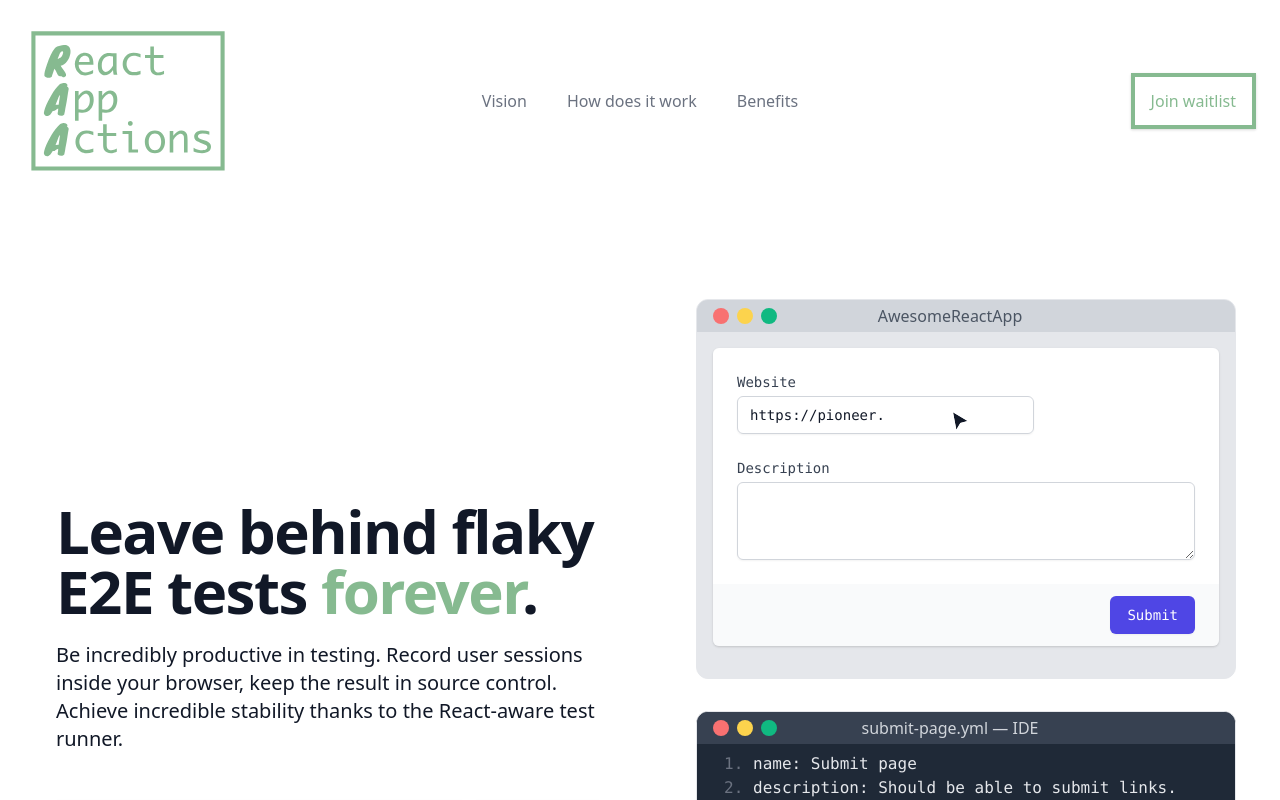
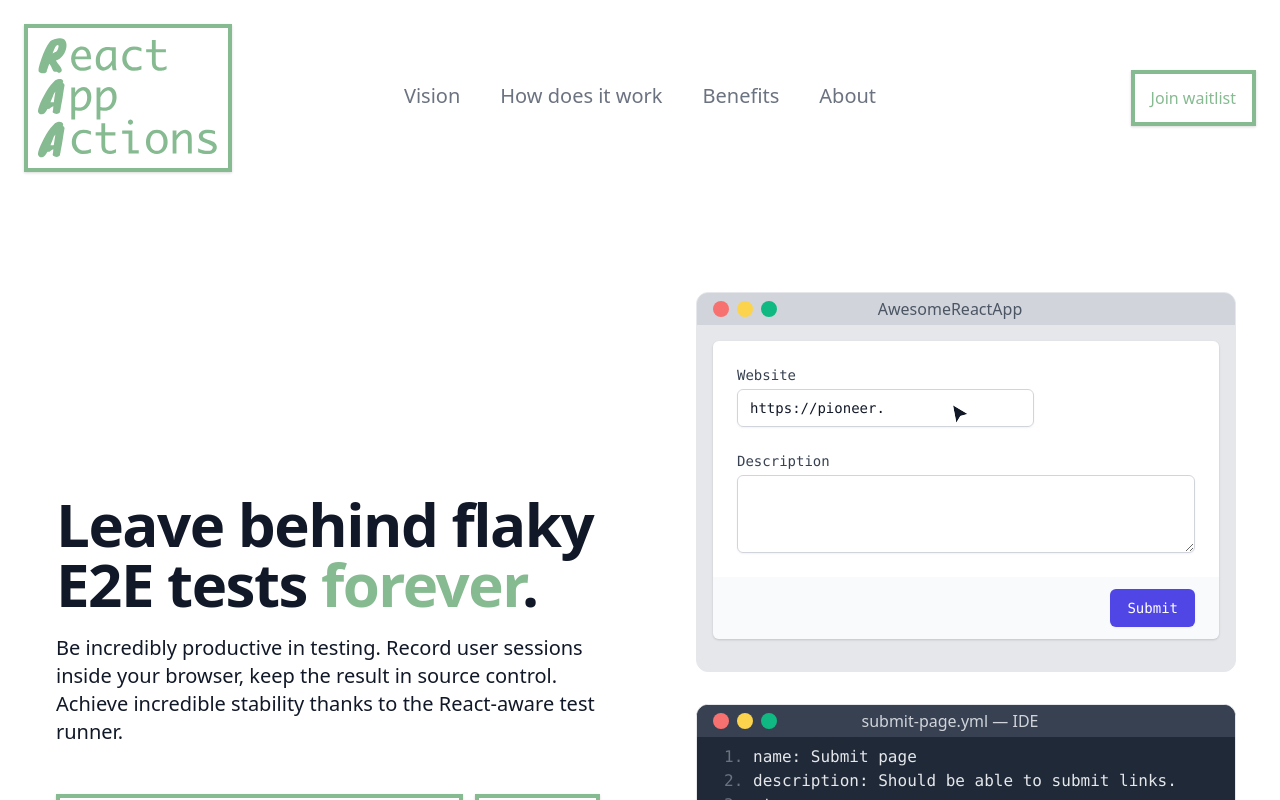
Before and after one commit to appactions/appactions, a Next.js app in the folder react-app-actions.com/: page / in a window 1280 px wide. Shown: the top 800 px of the page. Built offline with nearby package versions, Linux system fonts and the light colour scheme.

Commit message:
focus styling

```diff
--- a/react-app-actions.com/components/header.js
+++ b/react-app-actions.com/components/header.js
@@ -24,13 +24,13 @@ function Header() {
                 <div className="flex items-center justify-between py-6 md:justify-start md:space-x-10">
                     <div className="flex justify-start lg:w-0 lg:flex-1">
                         <Link href="/">
-                            <a className="block w-52 text-brand-green">
+                            <a className="block p-2 border-4 shadow w-52 text-brand-green border-brand-green">
                                 <span className="sr-only">Workflow</span>
                                 <Logo />
                             </a>
                         </Link>
                     </div>
-                    <div className="-my-2 -mr-2 md:hidden">
+                    {/* <div className="-my-2 -mr-2 md:hidden">
                         <button
                             type="button"
                             className="inline-flex items-center justify-center p-2 text-gray-400 bg-white rounded-md hover:text-gray-500 hover:bg-gray-100 focus:outline-none focus:ring-2 focus:ring-inset focus:ring-teal-500"
@@ -38,32 +38,34 @@ function Header() {
                         >
                             <span className="sr-only">Open menu</span>
                         </button>
-                    </div>
+                    </div> */}
                     <nav className="hidden md:flex space-x-10">
                         <a
                             href="#vision"
                             onClick={smootScroll}
-                            className="text-base font-medium text-gray-500 hover:text-gray-900"
+                            className="text-xl font-medium text-gray-500 border-b-4 border-transparent hover:text-brand-green hover:border-brand-green"
                         >
                             Vision
                         </a>
                         <a
                             href="#how-does-it-work"
                             onClick={smootScroll}
-                            className="text-base font-medium text-gray-500 hover:text-gray-900"
+                            className="text-xl font-medium text-gray-500 border-b-4 border-transparent hover:text-brand-green hover:border-brand-green"
                         >
                             How does it work
                         </a>
                         <a
                             href="#benefits"
                             onClick={smootScroll}
-                            className="text-base font-medium text-gray-500 hover:text-gray-900"
+                            className="text-xl font-medium text-gray-500 border-b-4 border-transparent hover:text-brand-green hover:border-brand-green"
                         >
                             Benefits
                         </a>
-                        {/* <Link href="/about">
-                            <a className="text-base font-medium text-gray-500 hover:text-gray-900">About</a>
-                        </Link> */}
+                        <Link href="/about">
+                            <a className="text-xl font-medium text-gray-500 border-b-4 border-transparent hover:text-brand-green hover:border-brand-green">
+                                About
+                            </a>
+                        </Link>
                     </nav>
                     <div className="items-center justify-end hidden md:flex md:flex-1 lg:w-0">
                         <button
--- a/react-app-actions.com/components/signup.js
+++ b/react-app-actions.com/components/signup.js
@@ -121,8 +121,8 @@ function SignUp({ label = 'Join waitlist', light }) {
                         disabled={status === STATUSES.SUBMITTING}
                         className={
                             light
-                                ? 'shadow block w-full px-4 py-3 text-base text-gray-900 placeholder-teal-400 border-4 border-white focus:outline-none focus:ring-2 focus:ring-offset-2 focus:ring-teal-300'
-                                : 'shadow block w-full px-4 py-3 text-base text-gray-900 placeholder-teal-400 border-4 border-brand-green focus:outline-none focus:ring-2 focus:ring-offset-2 focus:ring-teal-300'
+                                ? 'shadow block w-full px-4 py-3 text-base text-gray-900 placeholder-teal-400 border-4 border-white focus:outline-none focus:ring-2 focus:ring-offset-2 focus:ring-teal-300 focus:border-white focus:ring-offset-transparent'
+                                : 'shadow block w-full px-4 py-3 text-base text-gray-900 placeholder-teal-400 border-4 border-brand-green focus:outline-none focus:ring-2 focus:ring-offset-2 focus:ring-teal-300 focus:border-brand-green'
                         }
                         data-cta="cta-input"
                     />
@@ -133,7 +133,7 @@ function SignUp({ label = 'Join waitlist', light }) {
                         disabled={status === STATUSES.SUBMITTING}
                         className={
                             light
-                                ? 'block px-4 py-3 font-medium border-4 shadow border-white text-white hover:bg-teal-500 focus:outline-none focus:ring-2 focus:ring-offset-2 focus:ring-teal-300 disabled:opacity-50'
+                                ? 'block px-4 py-3 font-medium border-4 shadow border-white text-white hover:bg-teal-500 focus:outline-none focus:ring-2 focus:ring-offset-2 focus:ring-teal-300 disabled:opacity-50 focus:ring-offset-transparent'
                                 : 'block px-4 py-3 font-medium border-4 shadow border-brand-green text-brand-green hover:bg-teal-50 focus:outline-none focus:ring-2 focus:ring-offset-2 focus:ring-teal-300 disabled:opacity-50'
                         }
                     >
```
Also changed, not shown: react-app-actions.com/components/logo.js.
